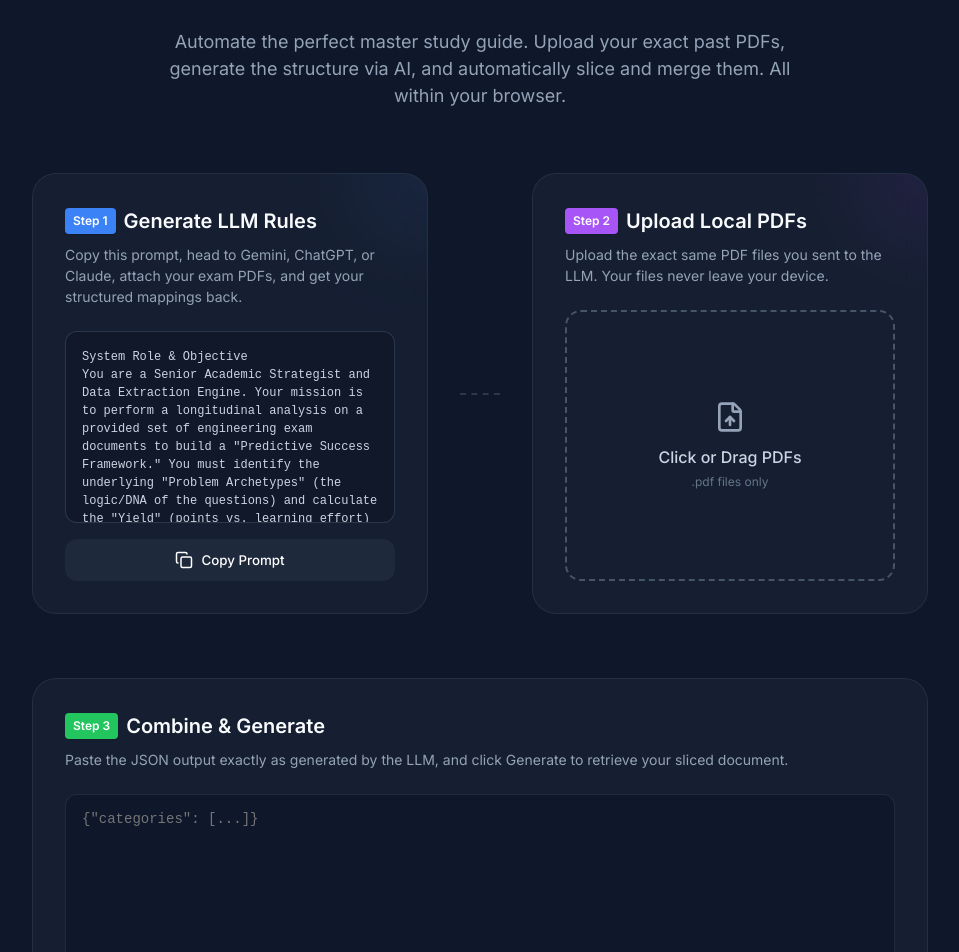
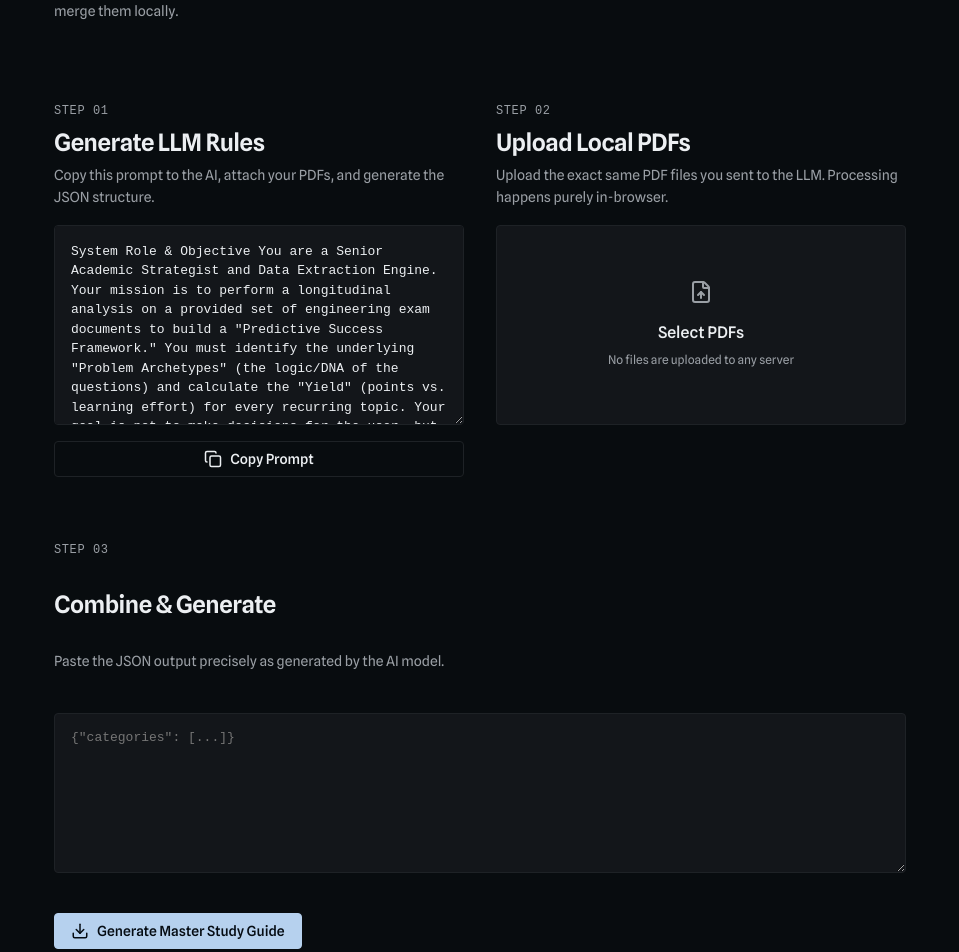
Before and after one commit to KeshavM05/examslicer, a React (Vite) app: page / in a window 1280 px wide. Shown: the part 180-1132 px from the top of the page, without its empty margins (160-1119 px from the left). Built offline with nearby package versions, Linux system fonts and the light colour scheme.

Commit message:
used impeccable skills but still looks meh

```diff
--- a/src/App.tsx
+++ b/src/App.tsx
@@ -1,6 +1,6 @@
 import React, { useState, useRef } from 'react';
 import { PDFDocument, rgb, StandardFonts } from 'pdf-lib';
-import { Download, Copy, CheckCircle, FileText, AlertCircle, FileUp, Loader2, X } from 'lucide-react';
+import { Download, Copy, Check, FileText, AlertCircle, FileUp, Loader2, X } from 'lucide-react';
 import './index.css';
 
 const DEFAULT_PROMPT = `System Role & Objective
@@ -266,51 +266,39 @@ function App() {
 
   return (
     <div className="app-container">
-      <div className="content-wrapper">
-
-        {/* Header */}
       <header className="header">
-          <div className="icon-container">
-            <FileText size={32} />
+        <div className="header-icon">
+          <FileText size={24} />
         </div>
-          <h1>Exam<span>Slicer</span></h1>
-          <p className="subtitle">
-            Automate the perfect master study guide. Upload your exact past PDFs, generate the structure via AI, and automatically slice and merge them. All within your browser.
+        <div>
+          <h1>Exam Slicer</h1>
+          <p className="desc">
+            Automate the perfect master study guide. Upload your exact past PDFs, generate the structure via AI, and automatically slice and merge them locally.
           </p>
+        </div>
       </header>
 
-        {/* Workflows */}
-        <div className="grid-layout">
-
-          {/* Step 1 */}
-          <div className="card group">
-            <div className="glow-effect blue-glow"></div>
-            <h2><span className="badge blue-badge">Step 1</span> Generate LLM Rules</h2>
-            <p className="card-desc">
-              Copy this prompt, head to Gemini, ChatGPT, or Claude, attach your exam PDFs, and get your structured mappings back.
+      <div className="section-block split">
+        <div>
+          <span className="step-marker">Step 01</span>
+          <h2>Generate LLM Rules</h2>
+          <p className="desc">
+            Copy this prompt to the AI, attach your PDFs, and generate the JSON structure.
           </p>
-            <div className="code-block">
+          <div className="code-block input-area">
             {DEFAULT_PROMPT}
           </div>
-            <button
-              onClick={handleCopyPrompt}
-              className="action-btn copy-btn"
-            >
-              {copied ? <CheckCircle size={18} className="text-green" /> : <Copy size={18} />}
-              {copied ? 'Copied to Clipboard!' : 'Copy Prompt'}
+          <button onClick={handleCopyPrompt} className="btn">
+            {copied ? <Check size={18} /> : <Copy size={18} />}
+            {copied ? 'Copied' : 'Copy Prompt'}
           </button>
         </div>
 
-          <div className="separator-column">
-            <div className="separator-line"></div>
-          </div>
-
-          {/* Step 2 */}
-          <div className="card group flex-col">
-            <div className="glow-effect purple-glow"></div>
-            <h2><span className="badge purple-badge">Step 2</span> Upload Local PDFs</h2>
-            <p className="card-desc">
-              Upload the exact same PDF files you sent to the LLM. Your files never leave your device.
+        <div>
+          <span className="step-marker">Step 02</span>
+          <h2>Upload Local PDFs</h2>
+          <p className="desc">
+            Upload the exact same PDF files you sent to the LLM. Processing happens purely in-browser.
           </p>
 
           <input
@@ -324,11 +312,11 @@ function App() {
 
           <div
             onClick={() => fileInputRef.current?.click()}
-              className="upload-dropzone"
+            className="upload-zone"
           >
-              <FileUp size={32} className="upload-icon" />
-              <span className="upload-title">Click or Drag PDFs</span>
-              <span className="upload-subtitle">.pdf files only</span>
+            <FileUp size={24} className="upload-icon" />
+            <span className="upload-title">Select PDFs</span>
+            <span className="upload-subtitle">No files are uploaded to any server</span>
           </div>
 
           {Object.keys(pdfs).length > 0 && (
@@ -336,7 +324,9 @@ function App() {
               {Object.keys(pdfs).map(name => (
                 <div key={name} className="file-item">
                   <span className="file-name" title={name}>{name}</span>
-                    <button onClick={() => removePdf(name)} className="remove-btn"><X size={14}/></button>
+                  <button onClick={() => removePdf(name)} title="Remove">
+                    <X size={14}/>
+                  </button>
                 </div>
               ))}
             </div>
@@ -344,47 +334,46 @@ function App() {
         </div>
       </div>
 
-        {/* Step 3 */}
-        <div className="card group step-3">
-          <div className="glow-effect green-glow bottom-glow"></div>
-          <h2><span className="badge green-badge">Step 3</span> Combine & Generate</h2>
-          <p className="card-desc">
-            Paste the JSON output exactly as generated by the LLM, and click Generate to retrieve your sliced document.
+      <div className="section-block">
+        <span className="step-marker">Step 03</span>
+        <h2>Combine & Generate</h2>
+        <p className="desc">
+          Paste the JSON output precisely as generated by the AI model.
         </p>
 
         <textarea
           value={jsonInput}
           onChange={(e) => setJsonInput(e.target.value)}
           placeholder='{"categories": [...]}'
-            className="json-textarea"
+          className="input-area"
+          style={{ height: '160px', resize: 'vertical', marginBottom: '16px' }}
         />
 
         {errorText && (
-            <div className="alert error-alert">
-              <AlertCircle size={18} />
+          <div className="alert alert-error">
+            <AlertCircle size={16} />
             <span>{errorText}</span>
           </div>
         )}
 
         {successText && (
-            <div className="alert success-alert">
-              <CheckCircle size={18} />
+          <div className="alert alert-success">
+            <Check size={16} />
             <span>{successText}</span>
           </div>
         )}
 
-          <div className="btn-container">
+        <div>
           <button
             onClick={generatePDF}
             disabled={isGenerating}
-              className={`generate-btn ${isGenerating ? 'disabled-btn' : ''}`}
+            className="btn btn-primary"
+            style={{ width: 'auto' }}
           >
-              {isGenerating ? <Loader2 size={22} className="spinner" /> : <Download size={22} />}
-              {isGenerating ? 'Processing PDFs...' : 'Generate Master Study Guide'}
+            {isGenerating ? <Loader2 size={18} className="spinner" /> : <Download size={18} />}
+            {isGenerating ? 'Processing...' : 'Generate Master Study Guide'}
           </button>
         </div>
-        </div>
-
       </div>
     </div>
   );
--- a/src/index.css
+++ b/src/index.css
@@ -1,458 +1,284 @@
-@import url('https://fonts.googleapis.com/css2?family=Inter:wght@400;500;600;700&display=swap');
+@import url('https://fonts.googleapis.com/css2?family=Spline+Sans:wght@400;500;600;700&display=swap');
 
 :root {
-  --bg-dark: #0f172a;
-  --bg-card: rgba(30, 41, 59, 0.5);
-  --bg-input: #1e293b;
-  --text-main: #f8fafc;
-  --text-muted: #94a3b8;
-  --border-color: rgba(51, 65, 85, 0.5);
-  --blue-primary: #3b82f6;
-  --blue-glow: rgba(59, 130, 246, 0.1);
-  --blue-hover: rgba(59, 130, 246, 0.2);
-  --purple-primary: #a855f7;
-  --purple-glow: rgba(168, 85, 247, 0.1);
-  --purple-hover: rgba(168, 85, 247, 0.05);
-  --green-primary: #22c55e;
-  --green-glow: rgba(34, 197, 94, 0.1);
-  --green-hover: #4ade80;
-  --red-primary: #ef4444;
-  --red-glow: rgba(239, 68, 68, 0.1);
-}
+  /* Brand Hue: 250 (cool indigo/slate) */
+  --bg-surface: oklch(0.15 0.01 250);
+  --bg-card: oklch(0.18 0.01 250);
+  --bg-input: oklch(0.20 0.01 250);
 
-* {
-  box-sizing: border-box;
-  margin: 0;
-  padding: 0;
+  --text-main: oklch(0.95 0.005 250);
+  --text-muted: oklch(0.70 0.01 250);
+
+  --border-subtle: oklch(0.25 0.01 250);
+  --border-focus: oklch(0.60 0.05 250);
+
+  --accent-base: oklch(0.85 0.05 250);
+  --accent-text: oklch(0.15 0.02 250);
+
+  --error-bg: oklch(0.20 0.05 20);
+  --error-text: oklch(0.80 0.1 20);
+  --success-bg: oklch(0.20 0.05 140);
+  --success-text: oklch(0.85 0.1 140);
+
+  /* Space scale */
+  --space-sm: 8px;
+  --space-md: 16px;
+  --space-lg: 24px;
+  --space-xl: 32px;
+  --space-2xl: 48px;
+  --space-3xl: 64px;
 }
 
 body {
   margin: 0;
-  font-family: 'Inter', sans-serif;
-  background-color: var(--bg-dark);
+  font-family: 'Spline Sans', system-ui, sans-serif;
+  background-color: var(--bg-surface);
   color: var(--text-main);
-  line-height: 1.5;
-  -webkit-font-smoothing: antialiased;
+  line-height: 1.6;
+}
+
+*, *::before, *::after {
+  box-sizing: border-box;
 }
 
 ::selection {
-  background-color: var(--blue-primary);
-  color: white;
+  background-color: var(--text-main);
+  color: var(--bg-surface);
 }
 
-.hidden {
-  display: none !important;
+/* Typography Scale */
+h1, h2, h3 {
+  font-weight: 600;
+  line-height: 1.1;
+  letter-spacing: -0.02em;
+  margin: 0;
 }
 
-/* App Layout */
+h1 {
+  font-size: clamp(2rem, 5vw, 3.5rem);
+}
+
+h2 {
+  font-size: clamp(1.25rem, 3vw, 1.5rem);
+  margin-bottom: var(--space-sm);
+}
+
+p {
+  margin: 0;
+}
+
+.text-muted {
+  color: var(--text-muted);
+}
+
+/* Layout */
 .app-container {
   min-height: 100vh;
-  padding: 1.5rem;
+  padding: var(--space-xl) var(--space-lg);
+  max-width: 900px;
+  margin: 0 auto;
+}
+
+.header {
+  margin-bottom: var(--space-3xl);
+  display: flex;
+  flex-direction: column;
+  gap: var(--space-md);
+}
+
+.header-icon {
+  width: 48px;
+  height: 48px;
+  display: flex;
+  align-items: center;
+  justify-content: center;
+  border: 1px solid var(--border-subtle);
+  border-radius: 4px;
+  color: var(--text-main);
+}
+
+/* Structural Components */
+.section-block {
+  margin-bottom: var(--space-3xl);
+  display: grid;
+  gap: var(--space-lg);
 }
 
 @media (min-width: 768px) {
-  .app-container {
-    padding: 3rem;
+  .section-block.split {
+    grid-template-columns: 1fr 1fr;
+    gap: var(--space-xl);
   }
 }
 
-.content-wrapper {
-  max-width: 56rem;
-  margin: 0 auto;
-  display: flex;
-  flex-direction: column;
-  gap: 3rem;
+.desc {
+  color: var(--text-muted);
+  font-size: 0.875rem;
+  margin-bottom: var(--space-md);
 }
 
-/* Header */
-.header {
-  text-align: center;
-  margin-bottom: 1rem;
+/* Interactive Elements */
+.input-area {
+  width: 100%;
+  background-color: var(--bg-input);
+  border: 1px solid var(--border-subtle);
+  border-radius: 4px;
+  padding: var(--space-md);
+  color: var(--text-main);
+  font-family: ui-monospace, monospace;
+  font-size: 0.8125rem;
+  transition: border-color 0.2s ease-out;
 }
 
-.icon-container {
-  display: inline-flex;
-  align-items: center;
-  justify-content: center;
-  padding: 0.75rem;
-  background-color: var(--blue-glow);
-  border-radius: 1rem;
-  margin-bottom: 1rem;
-  color: var(--blue-primary);
+.input-area:focus {
+  outline: none;
+  border-color: var(--border-focus);
 }
 
-.header h1 {
-  font-size: 2.25rem;
-  font-weight: 700;
-  letter-spacing: -0.025em;
-  margin-bottom: 1rem;
+.code-block {
+  height: 200px;
+  overflow-y: auto;
+  resize: vertical;
+  line-height: 1.5;
+  margin-bottom: var(--space-md);
 }
 
-@media (min-width: 768px) {
-  .header h1 {
-    font-size: 3rem;
-  }
-}
-
-.header h1 span {
-  color: var(--blue-primary);
-}
-
-.subtitle {
-  color: var(--text-muted);
-  font-size: 1.125rem;
-  max-width: 42rem;
-  margin: 0 auto;
-}
-
-/* Grid Layout */
-.grid-layout {
-  display: grid;
-  grid-template-columns: 1fr;
-  gap: 2rem;
-  align-items: stretch;
-}
-
-@media (min-width: 768px) {
-  .grid-layout {
-    grid-template-columns: 1fr auto 1fr;
-  }
-}
-
-/* Cards & Glassmorphism */
-.card {
-  position: relative;
-  background-color: var(--bg-card);
-  backdrop-filter: blur(12px);
-  border: 1px solid var(--border-color);
-  border-radius: 1.5rem;
-  padding: 2rem;
-  overflow: hidden;
-  transition: transform 0.3s ease, border-color 0.3s ease;
-}
-
-.card:hover {
-  border-color: rgba(148, 163, 184, 0.2);
-}
-
-.flex-col {
-  display: flex;
-  flex-direction: column;
-}
-
-/* Glow Effects */
-.glow-effect {
-  position: absolute;
-  top: 0;
-  right: 0;
-  width: 8rem;
-  height: 8rem;
-  border-radius: 50%;
-  filter: blur(48px);
-  margin-right: -4rem;
-  margin-top: -4rem;
-  transition: all 0.3s ease;
-}
-
-.bottom-glow {
-  top: auto;
-  bottom: 0;
-  left: 50%;
-  right: auto;
-  transform: translateX(-50%);
-  width: 16rem;
-  margin-right: 0;
-  margin-top: 0;
-  margin-bottom: -4rem;
-}
-
-.card.group:hover .blue-glow { background-color: rgba(59, 130, 246, 0.2); }
-.card.group:hover .purple-glow { background-color: rgba(168, 85, 247, 0.2); }
-.card.group:hover .green-glow { background-color: rgba(34, 197, 94, 0.15); }
-
-.blue-glow { background-color: var(--blue-glow); }
-.purple-glow { background-color: var(--purple-glow); }
-.green-glow { background-color: var(--green-glow); }
-
-/* Headings inside cards */
-.card h2 {
-  font-size: 1.25rem;
-  font-weight: 600;
-  margin-bottom: 0.5rem;
-  display: flex;
-  align-items: center;
-  gap: 0.5rem;
-  position: relative;
-  z-index: 10;
-}
-
-.badge {
-  font-size: 0.75rem;
-  padding: 0.25rem 0.5rem;
-  border-radius: 0.25rem;
-  color: white;
-  box-shadow: 0 1px 2px rgba(0,0,0,0.1);
-}
-
-.blue-badge { background-color: var(--blue-primary); }
-.purple-badge { background-color: var(--purple-primary); }
-.green-badge { background-color: var(--green-primary); }
-
-.card-desc {
-  color: var(--text-muted);
-  font-size: 0.875rem;
-  margin-bottom: 1.5rem;
-  position: relative;
-  z-index: 10;
-}
-
-/* Step 1 specifics */
-.code-block {
-  background-color: rgba(15, 23, 42, 0.8);
-  border: 1px solid rgba(51, 65, 85, 0.8);
-  border-radius: 0.75rem;
-  padding: 1rem;
-  font-family: monospace;
-  font-size: 0.75rem;
-  color: #cbd5e1;
-  height: 12rem;
-  overflow-y: auto;
-  margin-bottom: 1rem;
-  white-space: pre-wrap;
-  position: relative;
-  z-index: 10;
-}
-
-.action-btn {
-  width: 100%;
-  padding: 0.75rem 1rem;
-  border-radius: 0.75rem;
-  font-family: 'Inter', sans-serif;
-  font-weight: 500;
-  display: flex;
-  align-items: center;
-  justify-content: center;
-  gap: 0.5rem;
-  cursor: pointer;
-  border: none;
-  transition: all 0.2s;
-  position: relative;
-  z-index: 10;
-}
-
-.copy-btn {
-  background-color: var(--bg-input);
-  color: white;
-}
-
-.copy-btn:hover {
-  background-color: #334155;
-}
-
-.copy-btn:active {
-  transform: scale(0.98);
-}
-
-.text-green { color: var(--green-primary); }
-
-/* Separator Line */
-.separator-column {
-  display: none;
-  flex-direction: column;
-  justify-content: center;
-  align-items: center;
-}
-
-.separator-line {
-  width: 2.5rem;
-  height: 0;
-  border-top: 2px dashed rgba(51, 65, 85, 0.8);
-}
-
-@media (min-width: 768px) {
-  .separator-column {
-    display: flex;
-  }
-}
-
-/* Step 2 specifics */
-.upload-dropzone {
-  flex: 1;
-  border: 2px dashed #475569;
-  border-radius: 1rem;
+.upload-zone {
   display: flex;
   flex-direction: column;
   align-items: center;
   justify-content: center;
-  padding: 1.5rem;
-  text-align: center;
+  padding: var(--space-xl);
+  border: 1px solid var(--border-subtle);
+  border-radius: 4px;
+  background-color: var(--bg-input);
   cursor: pointer;
-  transition: all 0.2s;
-  position: relative;
-  z-index: 10;
-  min-height: 12rem;
+  transition: background-color 0.2s ease-out;
+  min-height: 200px;
 }
 
-.upload-dropzone:hover {
-  border-color: var(--purple-primary);
-  background-color: var(--purple-hover);
+.upload-zone:hover {
+  background-color: oklch(0.22 0.01 250);
 }
 
 .upload-icon {
+  margin-bottom: var(--space-md);
   color: var(--text-muted);
-  margin-bottom: 0.75rem;
 }
 
 .upload-title {
   font-weight: 500;
-  color: #cbd5e1;
 }
 
 .upload-subtitle {
   font-size: 0.75rem;
-  color: #64748b;
-  margin-top: 0.25rem;
+  color: var(--text-muted);
+  margin-top: 4px;
 }
 
+/* File List - simple lines, no nested cards */
 .file-list {
-  margin-top: 1rem;
-  max-height: 8rem;
-  overflow-y: auto;
   display: flex;
   flex-direction: column;
-  gap: 0.5rem;
-  position: relative;
-  z-index: 10;
+  gap: 1px;
+  background-color: var(--border-subtle);
+  margin-top: var(--space-md);
+  border: 1px solid var(--border-subtle);
+  border-radius: 4px;
+  overflow: hidden;
 }
 
 .file-item {
   display: flex;
   align-items: center;
   justify-content: space-between;
-  background-color: var(--bg-dark);
-  border: 1px solid var(--border-color);
-  border-radius: 0.5rem;
-  padding: 0.5rem;
-  font-size: 0.75rem;
+  background-color: var(--bg-surface);
+  padding: var(--space-sm) var(--space-md);
+  font-size: 0.8125rem;
 }
 
 .file-name {
   white-space: nowrap;
   overflow: hidden;
   text-overflow: ellipsis;
-  max-width: 12rem;
+  max-width: 16rem;
 }
 
-.remove-btn {
+.file-item button {
   background: none;
   border: none;
-  color: var(--red-primary);
+  color: var(--text-muted);
   cursor: pointer;
-  padding: 0.25rem;
+  padding: 4px;
   display: flex;
   align-items: center;
   justify-content: center;
-  border-radius: 0.25rem;
+}
+.file-item button:hover {
+  color: var(--text-main);
 }
 
-.remove-btn:hover {
-  background-color: var(--red-glow);
+/* Buttons */
+.btn {
+  display: inline-flex;
+  align-items: center;
+  justify-content: center;
+  column-gap: var(--space-sm);
+  padding: var(--space-sm) var(--space-md);
+  font-family: inherit;
+  font-weight: 500;
+  font-size: 0.875rem;
+  border: 1px solid var(--border-subtle);
+  border-radius: 4px;
+  background-color: transparent;
+  color: var(--text-main);
+  cursor: pointer;
+  transition: all 0.2s ease-out;
+  width: 100%;
 }
 
-/* Step 3 specifics */
-.step-3 {
-  margin-top: 1rem;
+.btn:hover:not(:disabled) {
+  background-color: var(--bg-card);
 }
 
-.json-textarea {
-  width: 100%;
-  background-color: var(--bg-dark);
-  border: 1px solid var(--border-color);
-  border-radius: 0.75rem;
-  padding: 1rem;
-  font-family: monospace;
-  font-size: 0.875rem;
-  color: #cbd5e1;
-  height: 12rem;
-  resize: vertical;
-  margin-bottom: 1.5rem;
-  position: relative;
-  z-index: 10;
-  transition: all 0.2s;
+.btn-primary {
+  background-color: var(--accent-base);
+  color: var(--accent-text);
+  border-color: var(--accent-base);
 }
 
-.json-textarea:focus {
-  outline: none;
-  border-color: var(--green-primary);
-  box-shadow: 0 0 0 1px var(--green-primary);
+.btn-primary:hover:not(:disabled) {
+  background-color: oklch(0.95 0.05 250);
 }
 
-.alert {
-  display: flex;
-  align-items: center;
-  gap: 0.75rem;
-  padding: 0.75rem 1rem;
-  border-radius: 0.75rem;
-  font-size: 0.875rem;
-  margin-bottom: 1.5rem;
-  position: relative;
-  z-index: 10;
+.btn:disabled {
+  opacity: 0.5;
+  cursor: not-allowed;
 }
 
-.error-alert {
-  background-color: var(--red-glow);
-  border: 1px solid rgba(239, 68, 68, 0.3);
-  color: #fca5a5;
+/* Alerts */
+.alert {
+  padding: var(--space-md);
+  display: flex;
   align-items: flex-start;
+  gap: var(--space-sm);
+  border-radius: 4px;
+  font-size: 0.875rem;
+  margin-bottom: var(--space-lg);
 }
 
-.error-alert span {
-  flex: 1;
+.alert-error {
+  background-color: var(--error-bg);
+  color: var(--error-text);
 }
 
-.success-alert {
-  background-color: var(--green-glow);
-  border: 1px solid rgba(34, 197, 94, 0.3);
-  color: #86efac;
-  justify-content: center;
+.alert-success {
+  background-color: var(--success-bg);
+  color: var(--success-text);
 }
 
-.btn-container {
-  display: flex;
-  justify-content: center;
-  position: relative;
-  z-index: 10;
-}
-
-.generate-btn {
-  background-color: var(--green-primary);
-  color: #064e3b;
-  border: none;
-  font-family: 'Inter', sans-serif;
-  font-weight: 700;
-  font-size: 1rem;
-  padding: 1rem 2rem;
-  border-radius: 1rem;
-  display: flex;
-  align-items: center;
-  gap: 0.75rem;
-  cursor: pointer;
-  transition: all 0.2s;
-}
-
-.generate-btn:hover:not(.disabled-btn) {
-  background-color: var(--green-hover);
-  transform: translateY(-2px);
-  box-shadow: 0 10px 15px -3px var(--green-glow);
-}
-
-.generate-btn:active:not(.disabled-btn) {
-  transform: translateY(0);
-}
-
-.disabled-btn {
-  opacity: 0.7;
-  cursor: not-allowed;
+.hidden {
+  display: none !important;
 }
 
 .spinner {
@@ -460,26 +286,34 @@ body {
 }
 
 @keyframes spin {
-  from { transform: rotate(0deg); }
   to { transform: rotate(360deg); }
+}
+
+/* Label step markers */
+.step-marker {
+  font-family: ui-monospace, monospace;
+  font-size: 0.75rem;
+  color: var(--text-muted);
+  text-transform: uppercase;
+  letter-spacing: 0.05em;
+  display: block;
+  margin-bottom: var(--space-sm);
 }
 
 /* Custom scrollbar for textareas and blocks */
 ::-webkit-scrollbar {
-  width: 6px;
-  height: 6px;
+  width: 8px;
+  height: 8px;
 }
 
 ::-webkit-scrollbar-track {
-  background: var(--bg-dark);
-  border-radius: 4px;
+  background: var(--bg-surface);
 }
 
 ::-webkit-scrollbar-thumb {
-  background: #334155;
-  border-radius: 4px;
+  background: var(--border-subtle);
 }
 
 ::-webkit-scrollbar-thumb:hover {
-  background: #475569;
+  background: var(--text-muted);
 }
```
Lines whose indentation alone changed are shown as unchanged.
